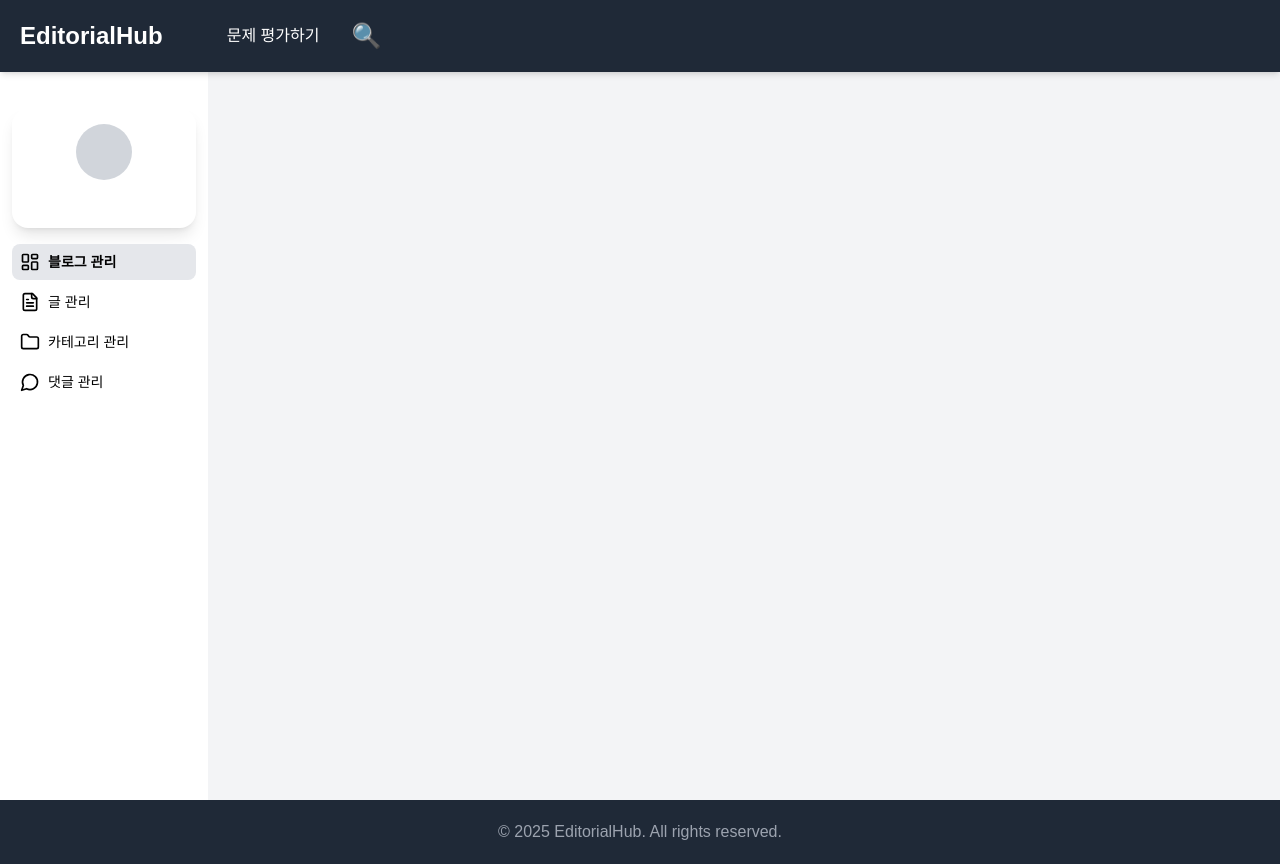
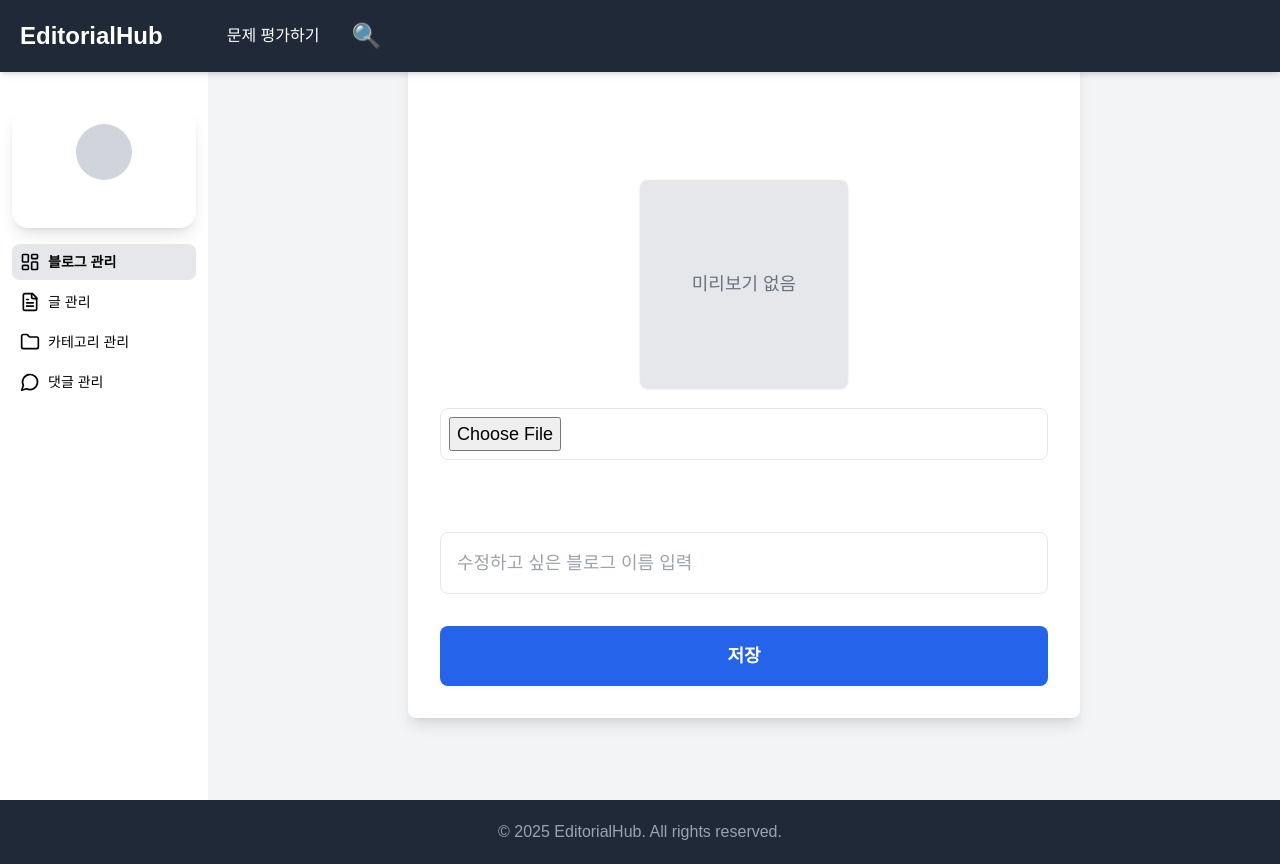
Before and after one commit to SooinPark1019/Mysol-frontend, a Next.js app: page /blogmanage in a window 1280 px wide. Built offline with nearby package versions, Linux system fonts and the light colour scheme; no server answers.

Commit message:
블로그 관리 페이지 생성, 연결 X

```diff
--- a/package.json
+++ b/package.json
@@ -9,6 +9,7 @@
     "lint": "next lint"
   },
   "dependencies": {
+    "axios": "^1.8.1",
     "framer-motion": "^12.4.4",
     "lucide-react": "^0.477.0",
     "next": "^15.1.7",
--- a/src/app/blogmanage/page.tsx
+++ b/src/app/blogmanage/page.tsx
@@ -1,14 +1,108 @@
+"use client";
+import { useState } from "react";
 import Sidebar from "@/src/components/sidebar";
+import axios from "axios";
+
+const API_BASE_URL = "https://api.editorialhub.site";
 
 const BlogManagement = () => {
+  const [blogName, setBlogName] = useState(""); // 블로그 이름 상태
+  const [imagePreview, setImagePreview] = useState<string | null>(null); // 이미지 미리보기
+  const [imageFile, setImageFile] = useState<File | null>(null); // 업로드할 파일
+
+  // 블로그 이름 입력 핸들러
+  const handleNameChange = (event: React.ChangeEvent<HTMLInputElement>) => {
+    setBlogName(event.target.value);
+  };
+
+  // 이미지 선택 핸들러
+  const handleImageChange = (event: React.ChangeEvent<HTMLInputElement>) => {
+    const file = event.target.files?.[0];
+    if (file) {
+      setImageFile(file);
+      setImagePreview(URL.createObjectURL(file)); // 미리보기 생성
+    }
+  };
+
+  // 블로그 정보 저장 핸들러
+  const handleSave = async () => {
+    let imageUrl = null;
+
+    if (imageFile) {
+      const formData = new FormData();
+      formData.append("file", imageFile);
+
+      try {
+        // FastAPI 업로드 API 호출
+        const uploadResponse = await axios.post(`${API_BASE_URL}/api/images/upload/`, formData, {
+          headers: { "Content-Type": "multipart/form-data" },
+        });
+        imageUrl = uploadResponse.data.url; // 업로드된 이미지 URL 저장
+      } catch (error: any) {
+        console.error("이미지 업로드 실패:", error);
+        const errorMessage = error.response?.data?.message || "이미지 업로드에 실패했습니다.";
+        alert(errorMessage);
+        return;
+      }
+    }
+
+    try {
+      // 블로그 정보 업데이트 API 호출
+      await axios.patch(`${API_BASE_URL}/api/blogs/update/`, {
+        blog_name: blogName,
+        main_image_URL: imageUrl,
+      });
+      alert("블로그 정보가 성공적으로 업데이트되었습니다!");
+    } catch (error: any) {
+      console.error("블로그 정보 업데이트 실패:", error);
+      const errorMessage = error.response?.data?.message || "블로그 정보 업데이트에 실패했습니다.";
+      alert(errorMessage);
+    }
+  };
+
   return (
     <div className="flex h-screen">
       {/* 사이드바 */}
       <Sidebar />
 
       {/* 메인 컨텐츠 영역 */}
-      <main className="flex-1 p-6 bg-gray-100">
-        {/* 추후 콘텐츠 추가 예정 */}
+      <main className="flex-1 p-10 bg-gray-100 flex flex-col items-center">
+        <div className="bg-white p-8 rounded-lg shadow-lg w-full max-w-2xl">
+          <h1 className="text-3xl font-bold mb-8 text-center">블로그 관리</h1>
+
+          {/* 대표 이미지 수정 */}
+          <label className="block text-xl font-medium mb-3">대표 이미지 수정</label>
+
+          {/* 이미지 미리보기 */}
+          {imagePreview ? (
+            <img src={imagePreview} alt="미리보기" className="w-52 h-52 object-cover rounded-lg mb-5 mx-auto shadow" />
+          ) : (
+            <div className="w-52 h-52 bg-gray-200 rounded-lg flex items-center justify-center mb-5 mx-auto shadow">
+              <span className="text-gray-500 text-lg">미리보기 없음</span>
+            </div>
+          )}
+
+          {/* 파일 업로드 버튼 */}
+          <input type="file" accept="image/*" onChange={handleImageChange} className="mb-8 block w-full text-lg p-2 border rounded-lg" />
+
+          {/* 블로그 이름 수정 */}
+          <label className="block text-xl font-medium mb-3">블로그 이름 수정</label>
+          <input
+            type="text"
+            value={blogName}
+            onChange={handleNameChange}
+            className="w-full p-4 border rounded-lg text-lg mb-8 text-black"
+            placeholder="수정하고 싶은 블로그 이름 입력"
+          />
+
+          {/* 저장 버튼 */}
+          <button
+            onClick={handleSave}
+            className="bg-blue-600 text-white px-8 py-4 rounded-lg w-full text-lg font-semibold hover:bg-blue-700 transition"
+          >
+            저장
+          </button>
+        </div>
       </main>
     </div>
   );
```
Also changed, not shown: 1 other file (tests, documents, lock files or other folders).
